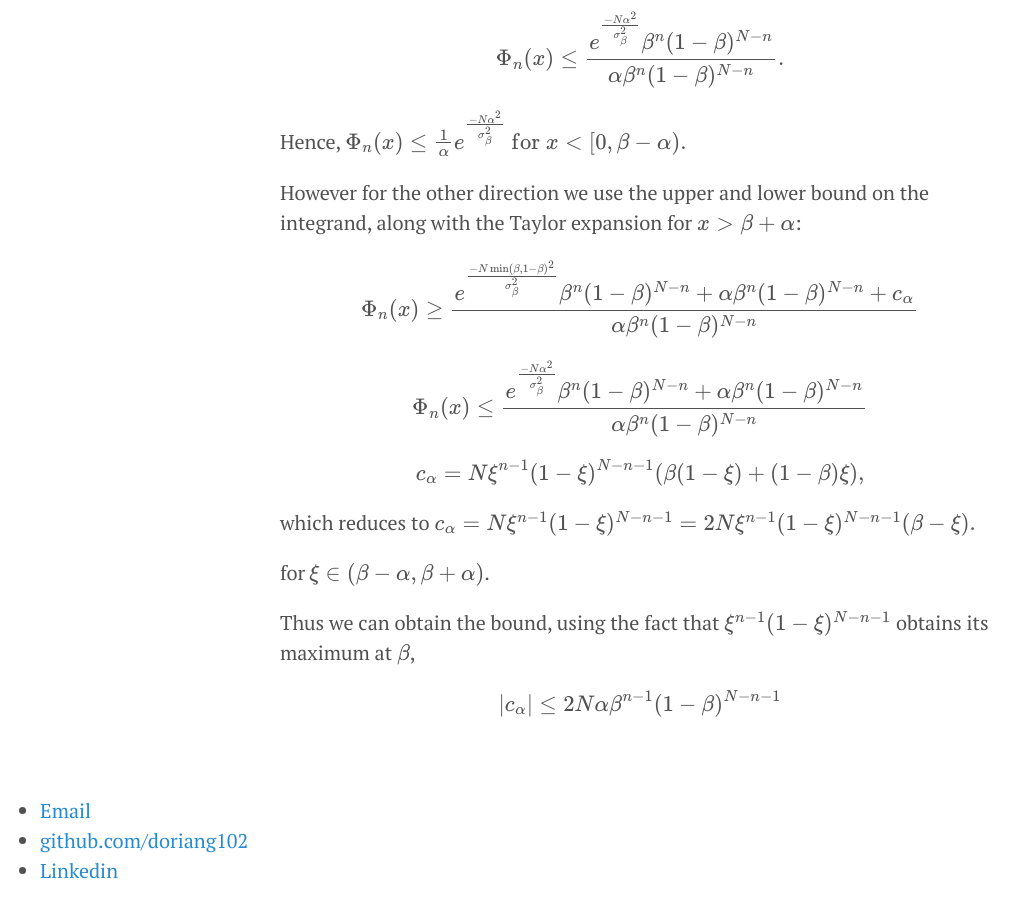
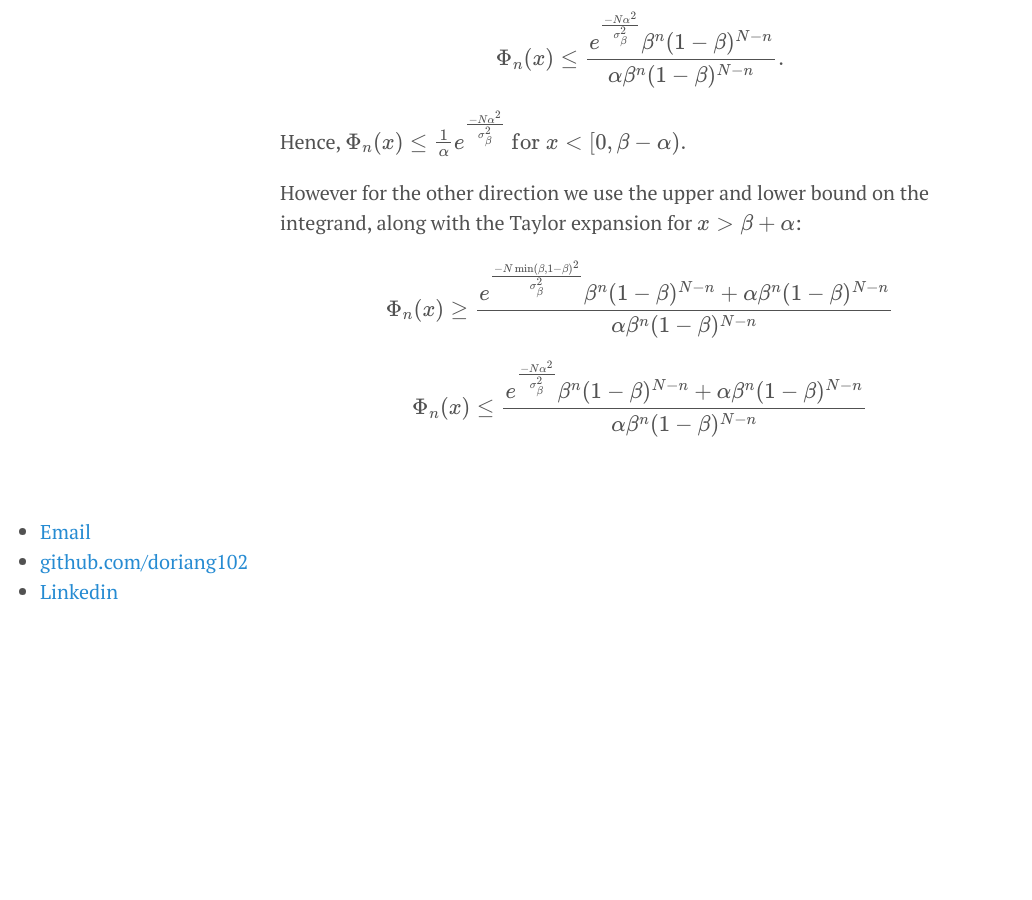
Before and after one commit to doriang102/doriang102.github.io, a Jekyll site: the page built from _posts/2017-06-10-hypothesis-testing-part-2-in-progress.md, in a window 1280 px wide and 900 px high, scrolled down 8256 px. Shown: the whole window, without its empty margins (0-1032 px from the left). Built offline with Jekyll 4.4.1, drawn with Linux system fonts in a browser that asks for light colours; our own code applies the rules of GitHub Pages for plain Markdown files; formulas are drawn with MathJax 3; after the commit the page ends 8883 px from its top, so only the background shows below that.

Commit message:
Update 2017-06-10-hypothesis-testing-part-2-in-progress.md

```diff
--- a/_posts/2017-06-10-hypothesis-testing-part-2-in-progress.md
+++ b/_posts/2017-06-10-hypothesis-testing-part-2-in-progress.md
@@ -251,21 +251,6 @@ $$\Phi_n(x) \leq \frac{1}{\alpha}e^{\frac{-N \alpha^2}{\sigma_{\beta}^2}} \textr
 
 However for the other direction we use the upper and lower bound on the integrand, along with the Taylor expansion for $$x > \beta + \alpha$$:
 
-$$\Phi_n(x) \geq \frac{e^{\frac{-N \min(\beta,1-\beta)^2}{\sigma_{\beta}^2}}\beta^n(1-\beta)^{N-n} +\alpha \beta^n(1-\beta)^{N-n} + c_{\alpha}}{\alpha \beta^n(1-\beta)^{N-n}}  $$
+$$\Phi_n(x) \geq \frac{e^{\frac{-N \min(\beta,1-\beta)^2}{\sigma_{\beta}^2}}\beta^n(1-\beta)^{N-n} +\alpha \beta^n(1-\beta)^{N-n} }{\alpha \beta^n(1-\beta)^{N-n}}  $$
 
 $$\Phi_n(x) \leq \frac{e^{\frac{-N \alpha^2}{\sigma_{\beta}^2}}\beta^n(1-\beta)^{N-n} +\alpha \beta^n(1-\beta)^{N-n}}{\alpha \beta^n(1-\beta)^{N-n}}  $$
-
-
-
-$$ c_{\alpha} = N \xi^{n-1}(1-\xi)^{N-n-1} (\beta (1 - \xi) + (1-\beta) \xi), $$
-
-which reduces to
-$$ c_{\alpha} = N \xi^{n-1}(1-\xi)^{N-n-1} =  2N \xi^{n-1}(1-\xi)^{N-n-1} (\beta - \xi) .$$
-
-
-
-for $$\xi \in (\beta - \alpha, \beta + \alpha) $$.
-
-Thus we can obtain the bound, using the fact that $$\xi^{n-1}(1-\xi)^{N-n-1}$$ obtains its maximum at $$\beta$$,
-
-$$ |c_{\alpha}| \leq 2N \alpha \beta^{n-1}(1-\beta)^{N-n-1}$$
```
